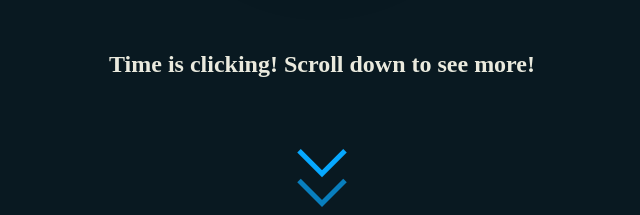
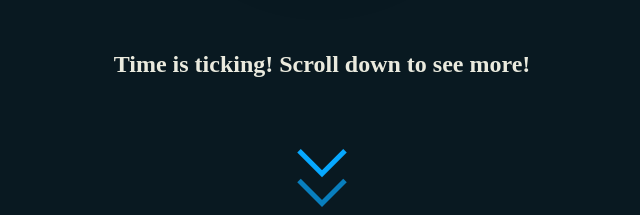
Before and after one commit to berrhenry/PersonalWebsite, a plain HTML site: page index.html in a window 1280 px wide. Shown: the part 582-797 px from the top of the page, 318-958 px from the left. Drawn offline with Linux system fonts and the light colour scheme; a script that the page names is missing.

Commit message:
Final version v1.11, fixed typo

```diff
--- a/index.html
+++ b/index.html
@@ -14,7 +14,7 @@
             </div>
 
             <div class="TimeTicking">
-                <h1>Time is clicking! Scroll down to see more!</h1>
+                <h1>Time is ticking! Scroll down to see more!</h1>
             </div>
 
             <div class="clock">
```
